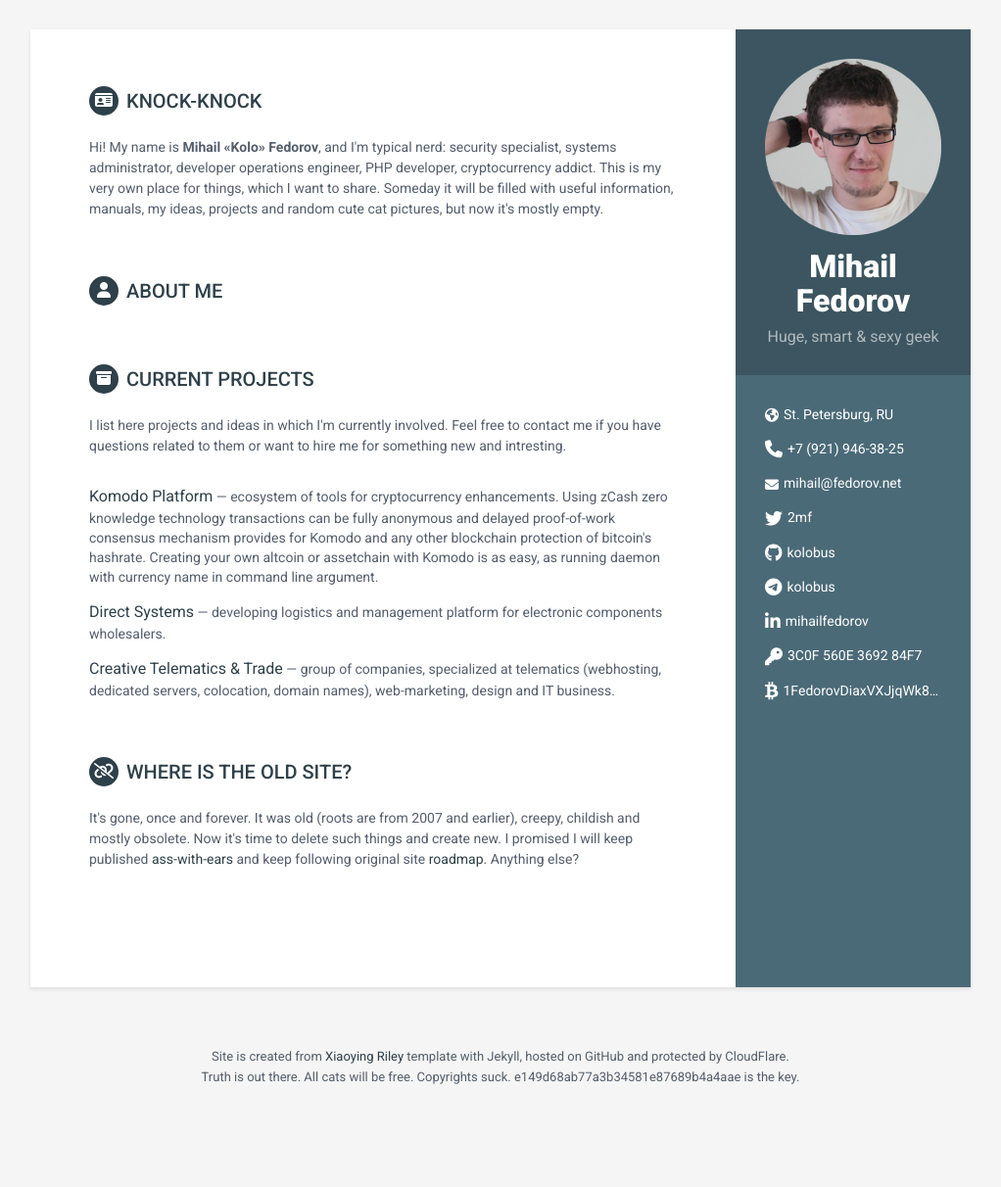
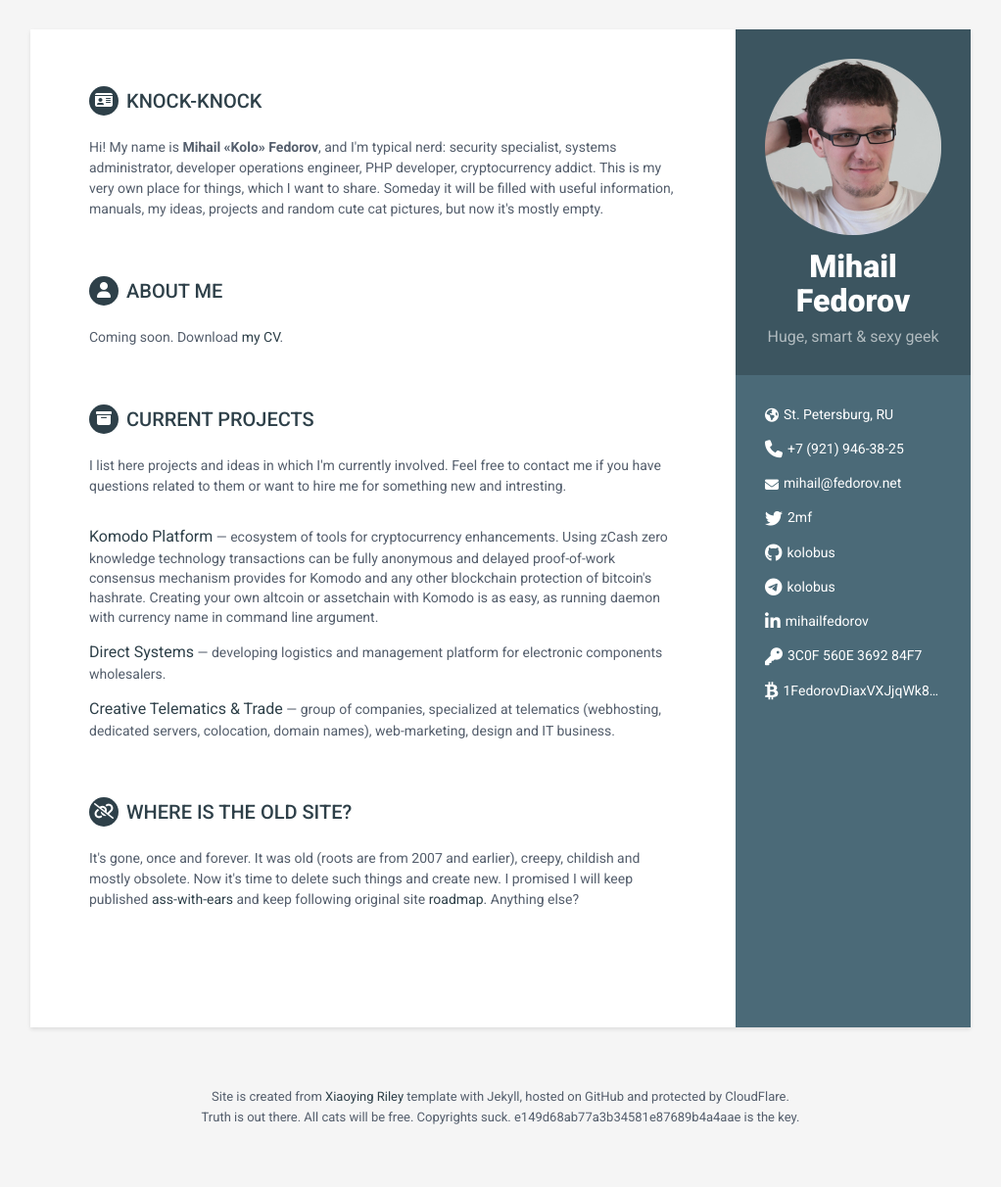
Before and after one commit to kolobus/fedorov.net, a Jekyll site: the page built from index.html, in a window 1280 px wide. Shown: the whole page at 98% size, without its empty margins (129-1151 px from the left). Built offline with Jekyll 4.4.1, drawn with Linux system fonts in a browser that asks for light colours; nearby versions of some CDN libraries; before the commit the page ends 1171 px from its top, so only the background shows below that.

Commit message:
random stuff

```diff
--- a/index.html
+++ b/index.html
@@ -12,7 +12,7 @@ layout: default
 <section class="section about-section">
 <h2 class="section-title"><i class="fa fa-user"></i>About me</h2>
 <div class="summary">
-    <p></p>
+    <p>Coming soon. Download <a href="/mojo/CV.pdf">my CV</a>.</p>
 </div>
 </section>
 
```
Also changed, not shown: 1 other file.
